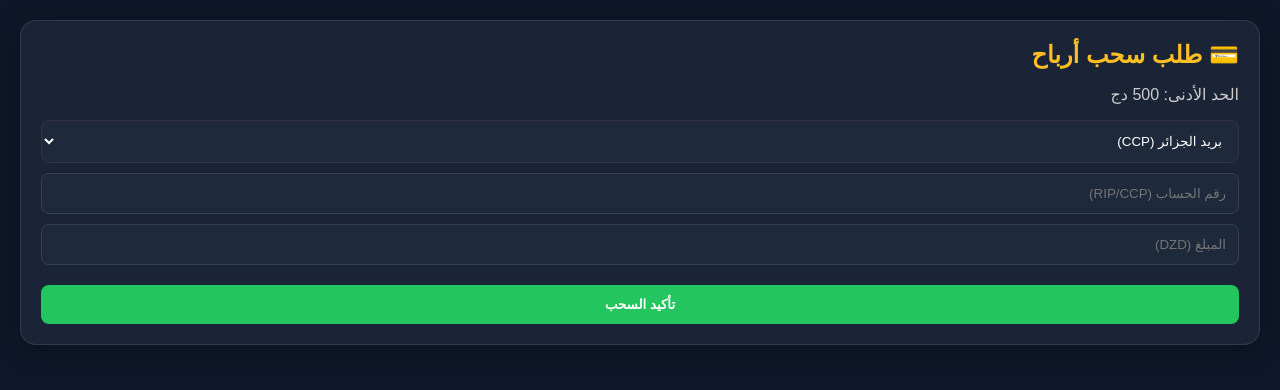
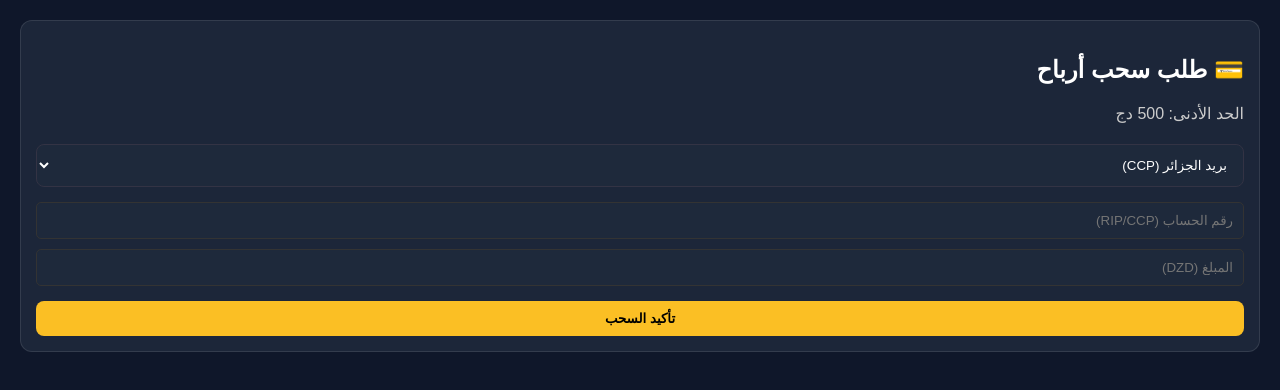
Before and after one commit to ammarcharef/GiantBotJS, a website: page public/wallet.html in a window 1280 px wide. Drawn offline with Linux system fonts and the light colour scheme.

Commit message:
Revise styles for body, buttons, and input elements

```diff
--- a/public/style.css
+++ b/public/style.css
@@ -1,10 +1,10 @@
-:root { --bg: #0f172a; --card: rgba(30,41,59,0.8); --gold: #fbbf24; --text: #f8fafc; --green: #22c55e; }
-body { background-color: var(--bg); color: var(--text); font-family: sans-serif; margin: 0; padding: 20px; padding-bottom: 80px; }
-.glass { background: var(--card); border: 1px solid rgba(255,255,255,0.1); border-radius: 16px; padding: 20px; margin-bottom: 15px; box-shadow: 0 4px 30px rgba(0,0,0,0.3); }
-h1, h2, h3 { margin: 0 0 10px 0; color: var(--gold); }
-.btn { background: var(--gold); color: #000; border: none; padding: 12px; border-radius: 8px; width: 100%; font-weight: bold; cursor: pointer; margin-top: 10px; }
-.btn:disabled { background: #555; color: #ccc; }
-.btn-green { background: var(--green); color: white; }
-input { width: 100%; padding: 12px; background: #1e293b; border: 1px solid #334155; border-radius: 8px; color: white; margin-bottom: 10px; box-sizing: border-box; }
-.task-row { display: flex; justify-content: space-between; align-items: center; border-bottom: 1px solid #333; padding: 10px 0; }
-.price-tag { color: var(--gold); font-weight: bold; }
+body { background: #0f172a; color: white; font-family: sans-serif; margin: 0; padding: 20px; }
+.glass { background: rgba(30,41,59,0.9); border: 1px solid rgba(255,255,255,0.1); padding: 15px; border-radius: 12px; margin-bottom: 10px; }
+.btn { background: #fbbf24; border: none; padding: 10px; width: 100%; border-radius: 8px; font-weight: bold; margin-top: 10px; cursor: pointer; }
+.small { width: auto; padding: 5px 15px; }
+input, select { width: 100%; padding: 10px; margin: 5px 0; background: #1e293b; border: 1px solid #333; color: white; box-sizing: border-box; border-radius: 5px;}
+.gold { color: #fbbf24; }
+.hidden { display: none; }
+.task { display: flex; justify-content: space-between; align-items: center; }
+.warning { color: #ef4444; font-size: 0.9rem; }
+.center { text-align: center; }
```
